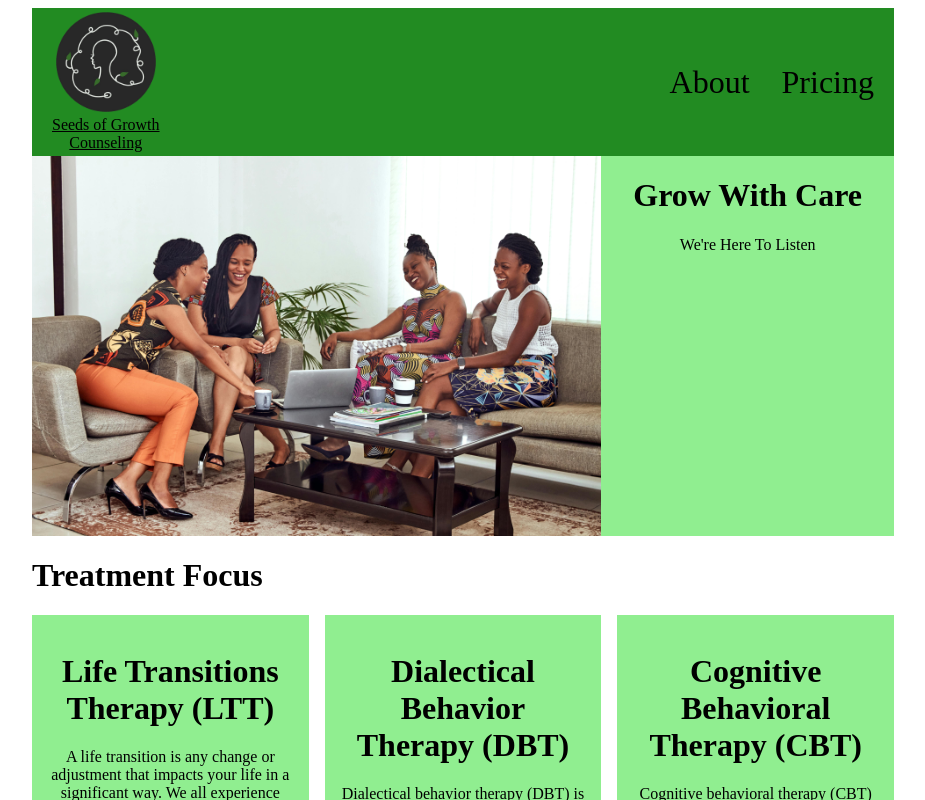
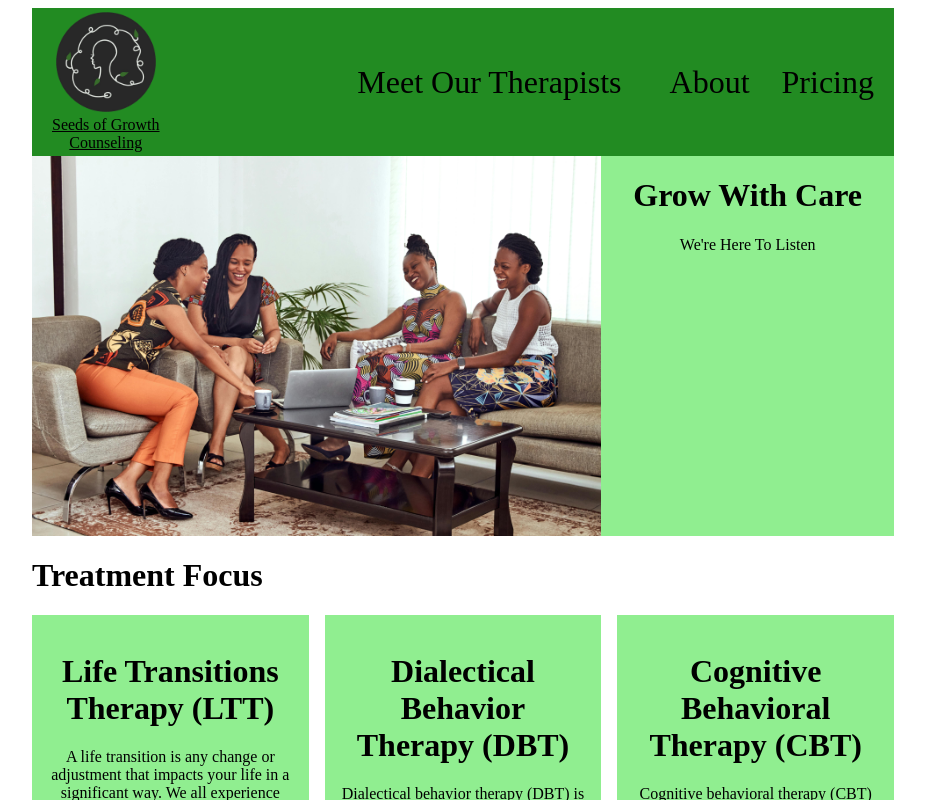
Before and after one commit to bradbooth2723/seedsOfGrowthv2, a React (Vite) app: page / in a window 1280 px wide. Shown: the top 800 px of the page, without its empty margins (177-1102 px from the left). Built offline with nearby package versions, Linux system fonts and the light colour scheme.

Commit message:
feat: created dropdown component for navbar

```diff
--- /dev/null
+++ b/src/components/Dropdown/Dropdown.jsx
@@ -0,0 +1,17 @@
+import './styles.css';
+
+const Navbar = ({ trigger, menu }) => {
+    return (
+        <div className='dropdown'>
+            <div className='dropdown--button'>{trigger}</div>
+            <nav className='dropdown--menu'>
+                {menu.map((menuItem, index) => {
+                    return <div key={index}>{menuItem}</div>;
+                })}
+            </nav>
+
+        </div>
+    );
+}
+
+export default Navbar;
--- /dev/null
+++ b/src/components/Dropdown/styles.css
@@ -0,0 +1,33 @@
+.dropdown--button {
+    background-color: forestgreen;
+    color: black;
+    padding: 1rem;
+    border: none;
+}
+
+.dropdown {
+    position: relative;
+    display: inline-block;
+}
+
+.dropdown--menu {
+    display: none;
+    position: absolute;
+    background-color: darkolivegreen;
+    min-width: fit-content;
+    box-shadow: 0 .5rem .1rem 0 rgba(0,0,0,.2);
+    z-index: 1;
+}
+
+.dropdown:hover .dropdown--menu { display: block; }
+
+.dropdown:hover .dropdown--button {
+    background-color: white;
+    color: forestgreen;
+}
+
+.dropdown--menu a {
+    padding: 1rem 1rem;
+    text-decoration: none;
+    display: block;
+}
--- a/src/components/SOGNavBar/SOGNavBar.jsx
+++ b/src/components/SOGNavBar/SOGNavBar.jsx
@@ -1,6 +1,7 @@
 import Navbar from 'components/navbar/Navbar';
 import SOGLogo from 'assets/SOGLogo.png';
 import CustomLink from "components/CustomLink/CustomLink.jsx";
+import Dropdown from 'components/Dropdown/Dropdown.jsx';
 import './styles.css';
 
 // TODO: children should be list if using dropdown
@@ -60,6 +61,12 @@ const navItems = {
     //         children: (<>Pricing</>)
     //     }
     // ]
+        <Dropdown trigger={<CustomLink to='/meet'>Meet Our Therapists</CustomLink>}
+                  menu={[
+                      <CustomLink to='/AysuA'>Anjali Aysu</CustomLink>,
+                      <CustomLink to='/OlgaH'>Herman Ol'ga</CustomLink>,
+                      <CustomLink to='/SemraE'>Emmy Semra</CustomLink>
+                  ]} />,
         <CustomLink to={'/about'}>About</CustomLink>,
         <CustomLink to={'/pricing'}>Pricing</CustomLink>
     ]
```
